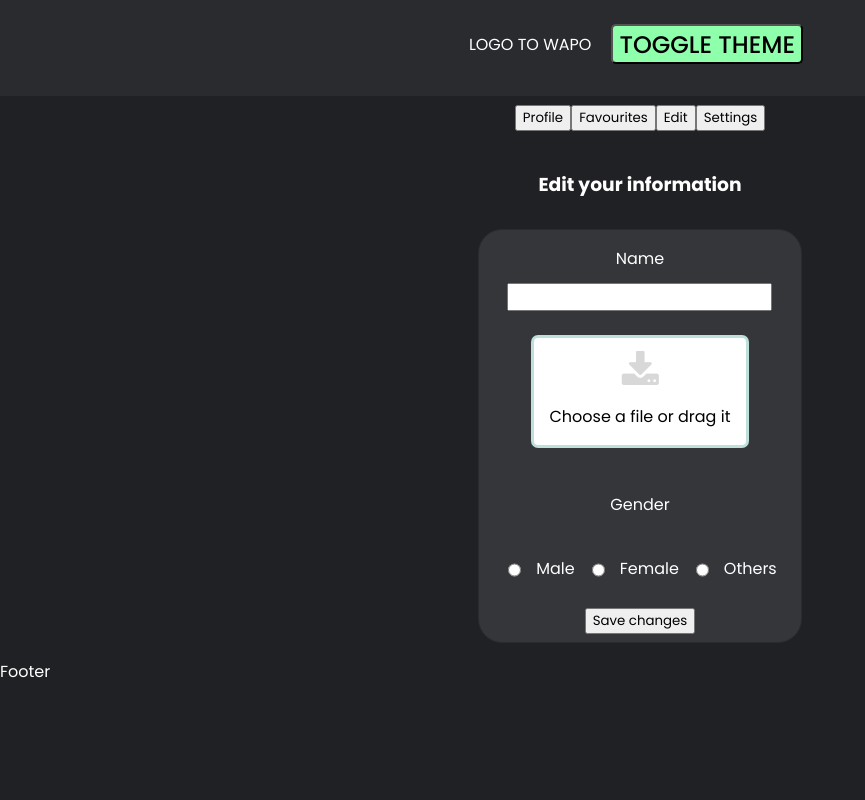
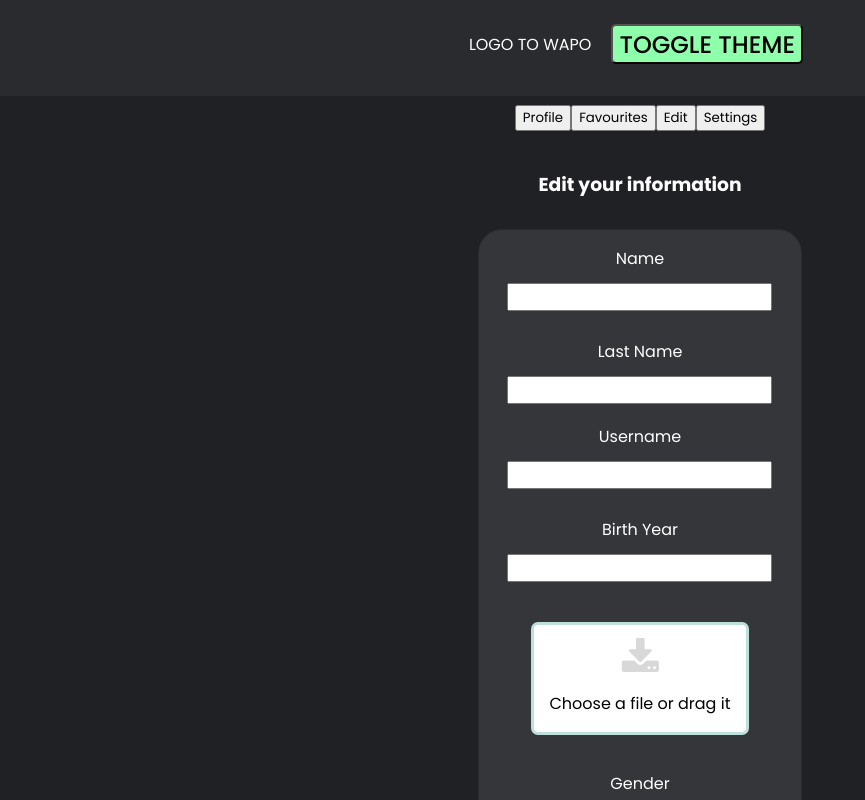
Before and after one commit to neolandsep2023/Frontend, a React (Vite) app in the folder finalfrontend/: page /profile/edit in a window 1280 px wide. Shown: the top 800 px of the page, without its empty margins (0-865 px from the left). Built offline with nearby package versions, Linux system fonts and the light colour scheme.

Commit message:
rutas profile

```diff
--- a/finalfrontend/src/hooks/useErrorLogin.jsx
+++ b/finalfrontend/src/hooks/useErrorLogin.jsx
@@ -40,7 +40,7 @@ export const useErrorLogin = (res, setRes, login, setSuccessfulLogin) => {
       }
 
 
-      if (res?.response?.data?.includes("password is incorrect (does not match)")) {
+      if (res?.response?.data?.includes("Password is incorrect")) {
         Swal.fire({
           icon: "error",
           title: "Wrong password",
--- /dev/null
+++ b/finalfrontend/src/pages/AccountSettings/AccountSettings.jsx
@@ -0,0 +1,7 @@
+import React from 'react'
+
+export const AccountSettings = () => {
+  return (
+    <div>AccountSettings</div>
+  )
+}
--- a/finalfrontend/src/pages/EditProfile/EditProfile.jsx
+++ b/finalfrontend/src/pages/EditProfile/EditProfile.jsx
@@ -91,9 +91,62 @@ const editProfileFormSubmit = async (formData) => {
                 defaultValue={user?.name}
                 {...register("name")}
               />
-              <img  style={{padding: '0'}} src={user?.image} alt={user?.name}/>
-              <UploadFile />
+
+
             </FlexDir>
+            <FlexDir  direction={"column"} >
+              <label htmlFor="custom-input" >
+              Last Name
+              </label>
+              <input
+
+                type="text"
+                id="lastName"
+                name="lastName"
+                autoComplete="false"
+
+                defaultValue={user?.lastName}
+                {...register("lastName")}
+              />
+
+              <FlexDir  direction={"column"} >
+              <label htmlFor="custom-input" >
+              Username
+              </label>
+              <input
+
+                type="text"
+                id="username"
+                name="username"
+                autoComplete="false"
+
+                defaultValue={user?.username}
+                {...register("username")}
+              />
+
+
+            </FlexDir>
+            <FlexDir  direction={"column"} >
+              <label htmlFor="custom-input" >
+              Birth Year
+              </label>
+              <input
+
+                type="number"
+                id="birthYear"
+                name="birthYear"
+                autoComplete="false"
+
+                defaultValue={user?.birthYear}
+                {...register("birthYear")}
+              />
+
+
+            </FlexDir>
+
+            </FlexDir>
+            <img  style={{padding: '0'}} src={user?.image} alt={user?.name}/>
+            <UploadFile />
             <FlexDir  direction={"column"} >
 
               <p>Gender</p>
--- a/finalfrontend/src/pages/index.jsx
+++ b/finalfrontend/src/pages/index.jsx
@@ -12,3 +12,4 @@ export * from "./Profile/Profile"
 export * from "./UserProfileData/UserProfileData"
 export * from "./EditProfile/EditProfile"
 export * from "./FavGallery/FavGallery"
+export * from "./AccountSettings/AccountSettings"
--- a/finalfrontend/src/routes/routes.jsx
+++ b/finalfrontend/src/routes/routes.jsx
@@ -8,7 +8,7 @@ import { ProtectedCheckChildren } from "../components/ProtectedRoutes/ProtectedC
 import { Registerpt1 } from "../pages/Register/Registerpt1/Registerpt1";
 import App from "../App";
 
-import { MapCreation, ByIdMap, Home, RoomSearch, CreateRoom, Login, VerifyCode,Registerpt2, Profile,UserProfileData,FavGallery,EditProfile } from "../pages";
+import { MapCreation, ByIdMap, Home, RoomSearch, CreateRoom, Login, VerifyCode,Registerpt2, Profile,UserProfileData,FavGallery,EditProfile, AccountSettings } from "../pages";
 
 
 
@@ -120,7 +120,7 @@ export const router = createBrowserRouter ([
                     path: "/profile/settings",
                     element:
                     (<Protected>
-                      {/* <AccountSettings /> */}
+                     <AccountSettings/>
                     </Protected>),
                   },
 
```
